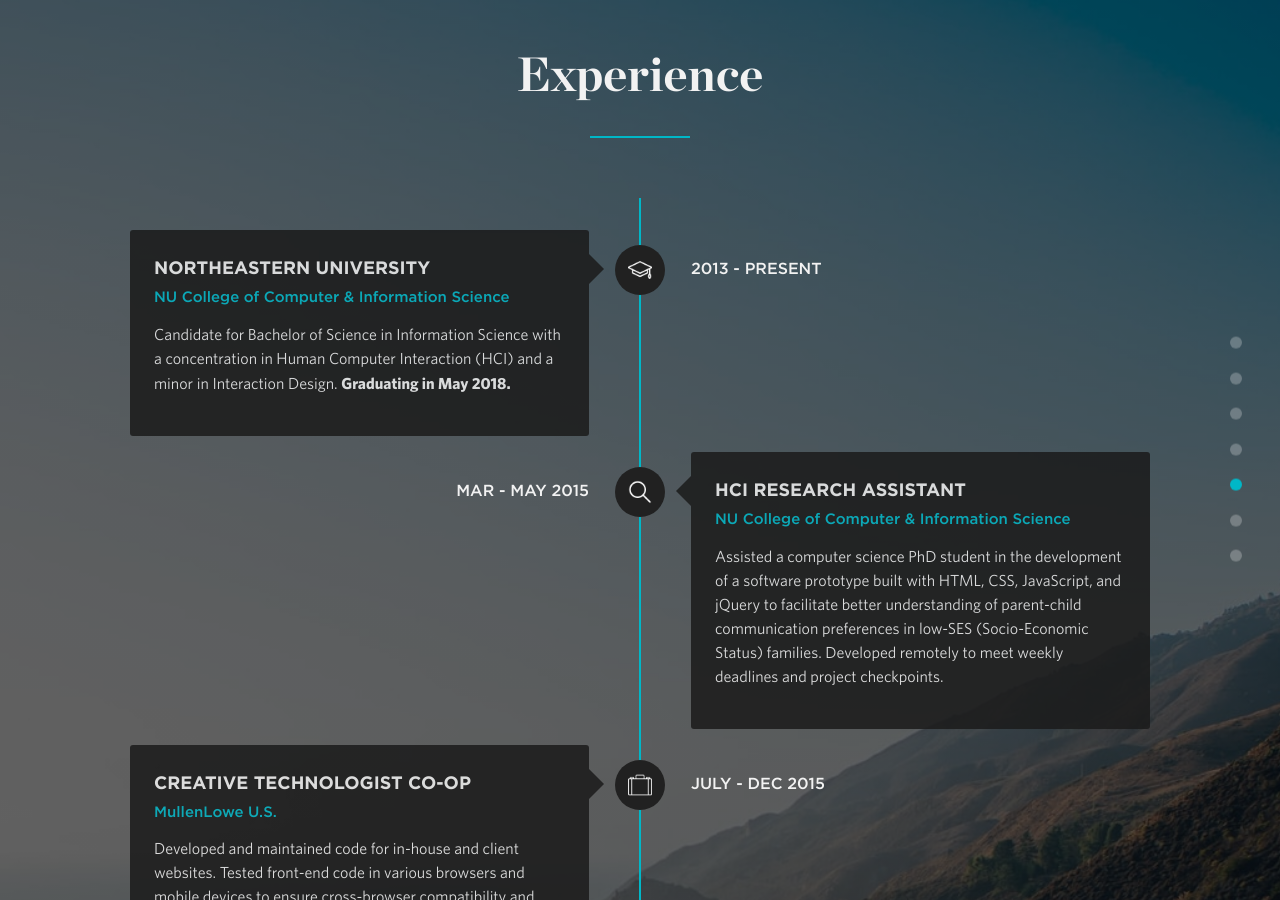
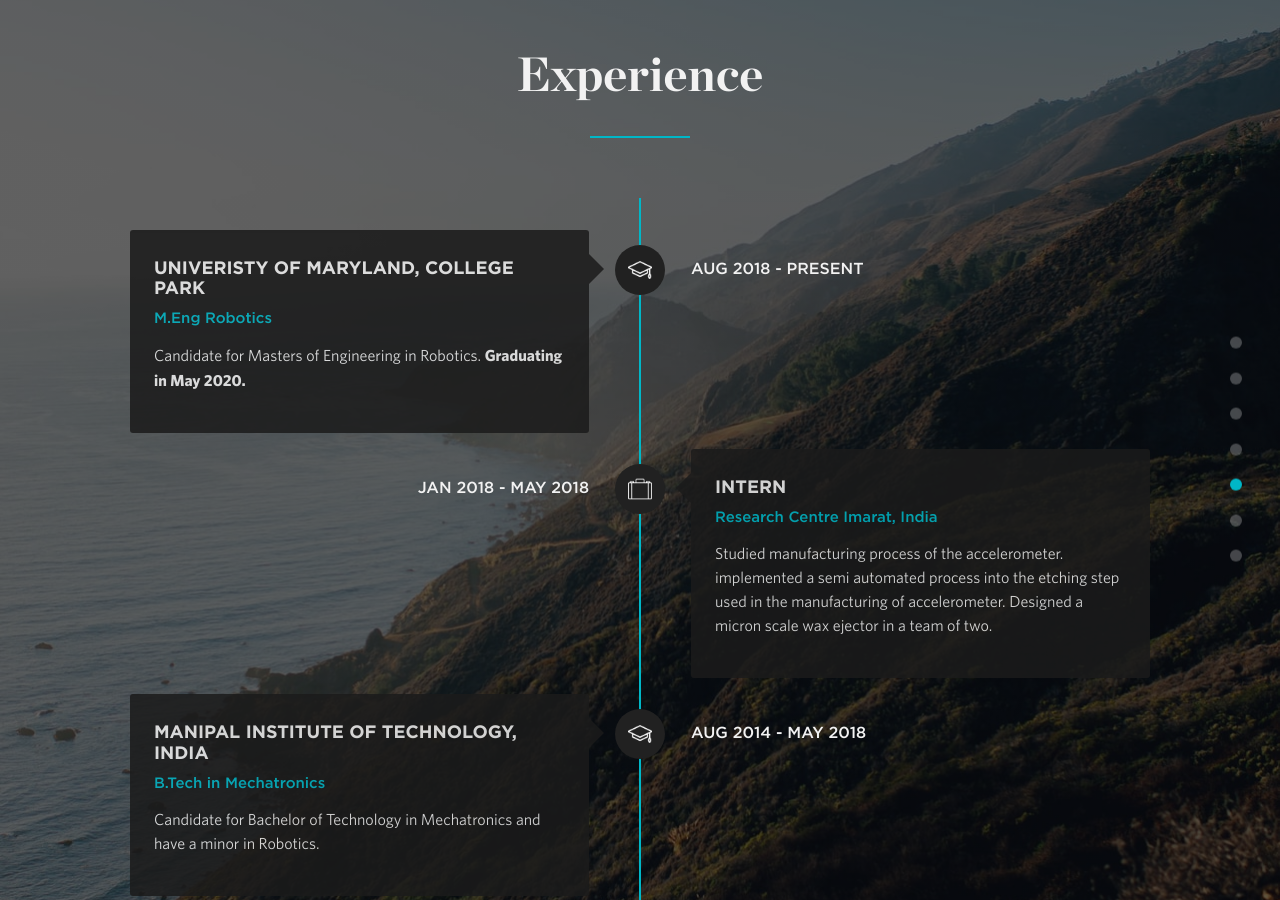
Before and after one commit to sgteja/trailsite.github.io, a Jekyll site: the page built from index.html, in a window 1280 px wide and 900 px high, scrolled down 2562 px. Built offline with Jekyll 4.4.1, drawn with Linux system fonts in a browser that asks for light colours; nearby versions of some CDN libraries; some of the changed text lies outside the part shown.

Commit message:
edited timeline

```diff
--- a/_data/timeline.yml
+++ b/_data/timeline.yml
@@ -1,51 +1,51 @@
-- position: Northeastern University
-  company: NU College of Computer &amp; Information Science
-  url: http://www.ccis.northeastern.edu/program/information-science-bs/
-  description: Candidate for Bachelor of Science in Information Science with a concentration in Human Computer Interaction (HCI) and a minor in Interaction Design. <strong>Graduating in May 2018.</strong>
+- position: Univeristy of Maryland, College Park
+  company: M.Eng Robotics
+  url: http://www.robotics.umd.edu/
+  description: Candidate for Masters of Engineering in Robotics. <strong>Graduating in May 2020.</strong>
   sprite: university
-  date: 2013 - Present
+  date: Aug 2018 - Present
 
-- position: HCI Research Assistant
-  company: NU College of Computer &amp; Information Science
-  url: http://www.ccis.northeastern.edu/
-  description: Assisted a computer science PhD student in the development of a software prototype built with HTML, CSS, JavaScript, and jQuery to facilitate better understanding of parent-child communication preferences in low-SES (Socio-Economic Status) families. Developed remotely to meet weekly deadlines and project checkpoints.
-  sprite: research
-  date: Mar - May 2015
+- position: Intern
+  company: Research Centre Imarat, India
+  url: https://www.drdo.gov.in/drdo/labs1/RCI/English/indexnew.jsp?pg=homepage.jsp
+  description: Studied manufacturing process of the accelerometer. implemented a semi automated process into the etching step used in the manufacturing of accelerometer. Designed a micron scale wax ejector in a team of two.
+  sprite: industry
+  date: Jan 2018 - May 2018
 
-- position: Creative Technologist Co-op
-  company: MullenLowe U.S.
-  url: http://us.mullenlowe.com/
-  description: Developed and maintained code for in-house and client websites. Tested front-end code in various browsers and mobile devices to ensure cross-browser compatibility and responsiveness. Collaborated closely with other developers and digital producers to meet deadlines for clients including Lovesac, U.S. Cellular, JetBlue, and more.
-  sprite: industry
-  date: July - Dec 2015
+- position: Manipal Institute of Technology, India
+  company: B.Tech in Mechatronics
+  url: https://manipal.edu/mit.html
+  description: Candidate for Bachelor of Technology in Mechatronics and have a minor in Robotics.
+  sprite: university
+  date: Aug 2014 - May 2018
 
-- position: HCI Teaching Assistant
-  company: NU College of Computer &amp; Information Science
-  url: http://www.ccis.northeastern.edu/
-  description: Assisted professor with grading homework and project assignments. Held office hours to aid students in their understanding of core HCI concepts and reported to the professor the extent of their understanding.
-  sprite: academic
-  date: Jan - May 2016
+# - position: HCI Teaching Assistant
+#   company: NU College of Computer &amp; Information Science
+#   url: http://www.ccis.northeastern.edu/
+#   description: Assisted professor with grading homework and project assignments. Held office hours to aid students in their understanding of core HCI concepts and reported to the professor the extent of their understanding.
+#   sprite: academic
+#   date: Jan - May 2016
 
-- position: President
-  company: NU Women in Tech
-  url: http://nuwit.ccs.neu.edu
-  description: Lead weekly club meetings to foster a community of diverse women in CS. Manage a variety of academic and social activities throughout the semester, including tech talks, student panels, and workshops. Communicate regularly with e-board and administrative organizations.
-  sprite: university
-  date: May 2016 - Present
+# - position: President
+#   company: NU Women in Tech
+#   url: http://nuwit.ccs.neu.edu
+#   description: Lead weekly club meetings to foster a community of diverse women in CS. Manage a variety of academic and social activities throughout the semester, including tech talks, student panels, and workshops. Communicate regularly with e-board and administrative organizations.
+#   sprite: university
+#   date: May 2016 - Present
 
-- position: Software Engineer Co-op
-  company: Starry
-  url: https://starry.com/
-  description: Engineered and maintained major features of Starry's customer-facing web app using ES6, Handlebars, Backbone, Marionette, and CSS. Proposed and implemented scalable solutions to issues identified with cloud services and applications responsible for communicating with Starry Station. Worked closely with designers and other developers to ensure thoughtful and coherent user experiences across Starry’s mobile apps.
-  sprite: industry
-  date: July - Dec 2016
+# - position: Software Engineer Co-op
+#   company: Starry
+#   url: https://starry.com/
+#   description: Engineered and maintained major features of Starry's customer-facing web app using ES6, Handlebars, Backbone, Marionette, and CSS. Proposed and implemented scalable solutions to issues identified with cloud services and applications responsible for communicating with Starry Station. Worked closely with designers and other developers to ensure thoughtful and coherent user experiences across Starry’s mobile apps.
+#   sprite: industry
+#   date: July - Dec 2016
 
-- position: Developer
-  company: Scout Studio
-  url: http://www.northeastern.edu/scout/
-  description: Collaborated with a small team of student designers to spearhead a new design system for Scout’s first annual student-led design conference at Northeastern. Worked closely with designers and management team to develop, document, and manage the conference’s marketing website using Jekyll, Sass, and JavaScript.
-  sprite: university
-  date: Jan 2017 - Present
+# - position: Developer
+#   company: Scout Studio
+#   url: http://www.northeastern.edu/scout/
+#   description: Collaborated with a small team of student designers to spearhead a new design system for Scout’s first annual student-led design conference at Northeastern. Worked closely with designers and management team to develop, document, and manage the conference’s marketing website using Jekyll, Sass, and JavaScript.
+#   sprite: university
+#   date: Jan 2017 - Present
 
 # - position: UI Engineer Co-op
 #   company: Apple
```
